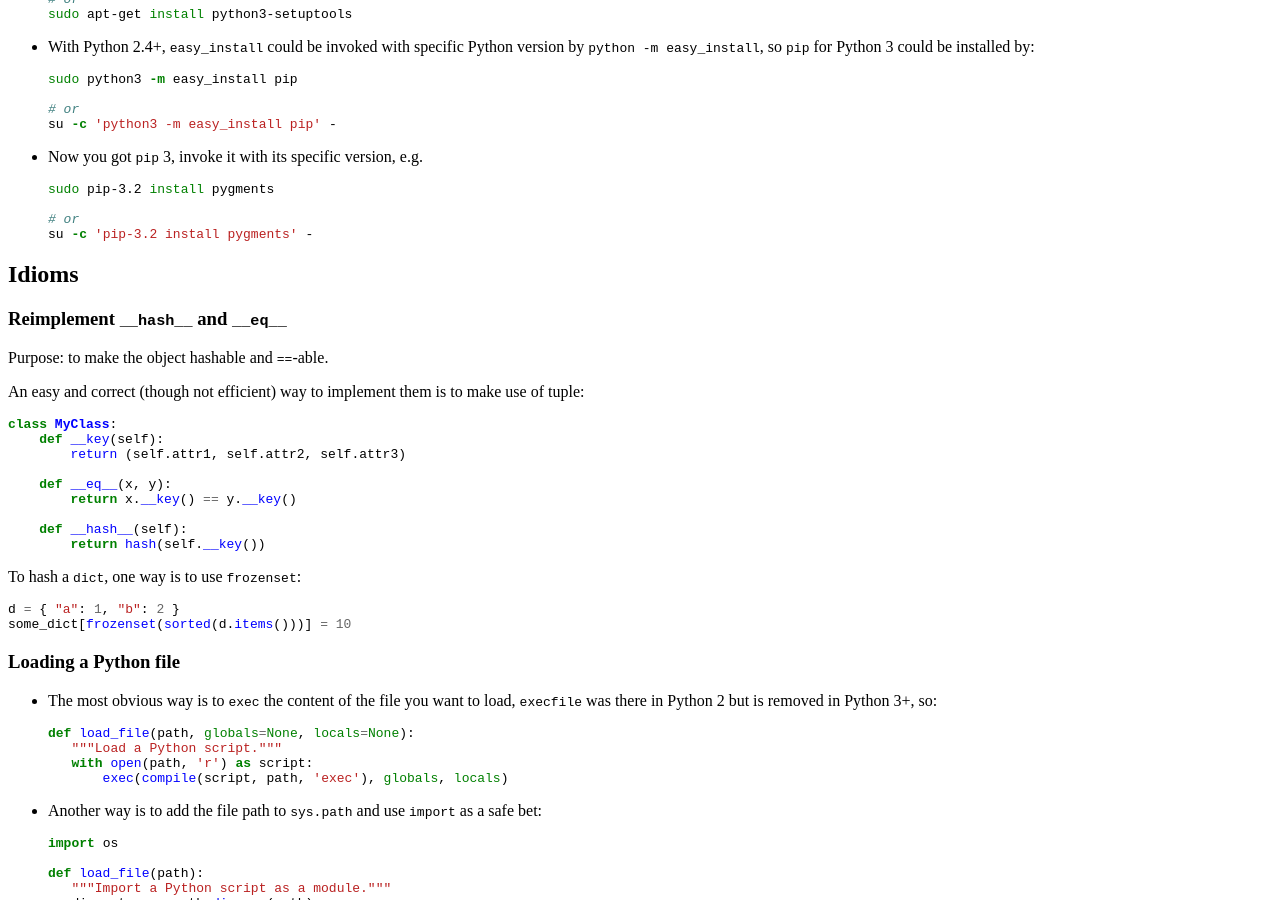
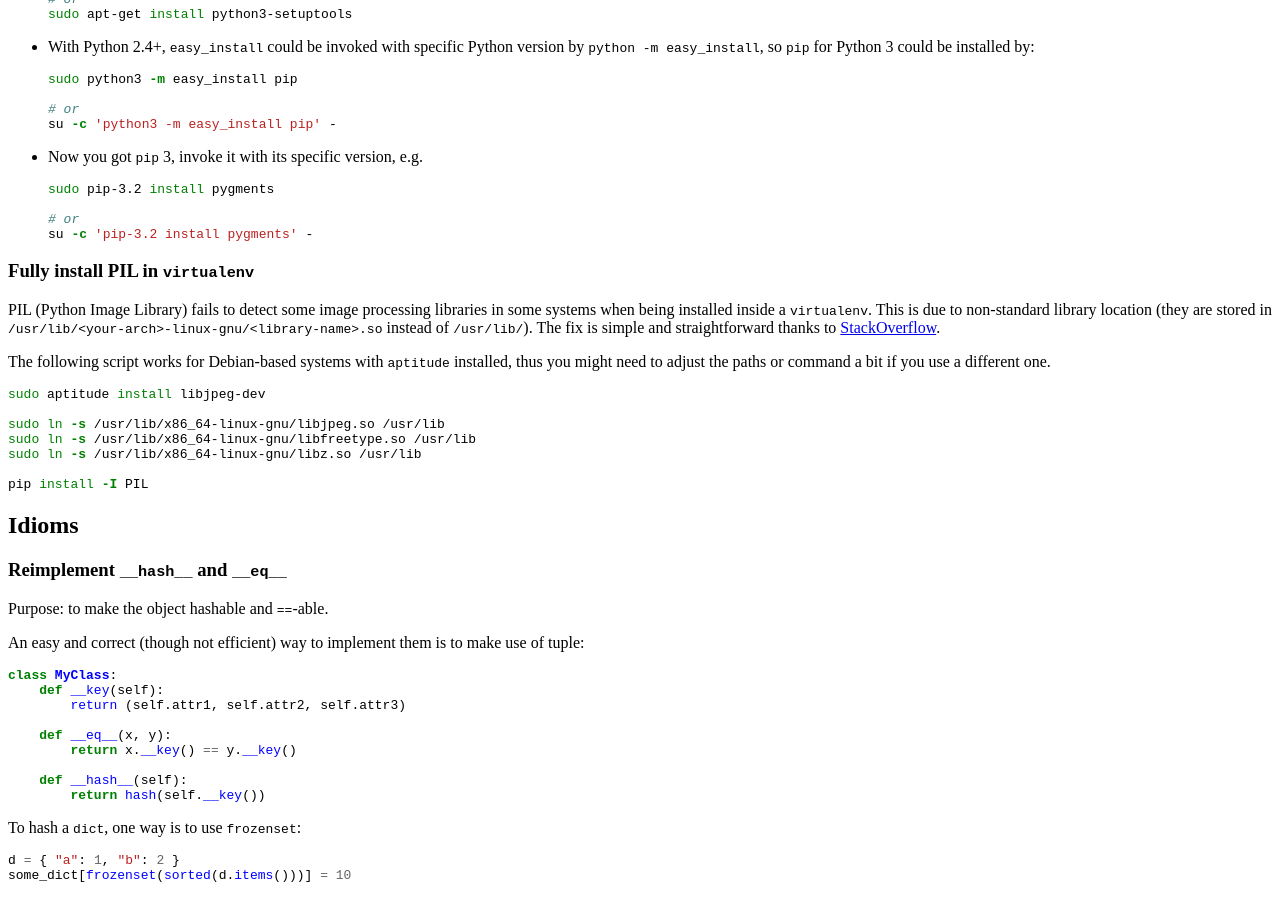
Before and after one commit to cmpitg/cmpitg.github.com, a Jekyll site: the page built from guides/python.md, in a window 1280 px wide and 900 px high, scrolled down 2068 px. Built offline with Jekyll 4.4.1, drawn with Linux system fonts in a browser that asks for light colours; Markdown is read by kramdown in place of the engine named in the settings; a script that is not in the unit is left out; comment, search, counter and statistics services are not loaded; some of the changed text lies outside the part shown.

Commit message:
Update Python guide: Fully install PIL in virtualenv

````diff
--- a/guides/python.md
+++ b/guides/python.md
@@ -159,6 +159,29 @@ From
   su -c 'pip-3.2 install pygments' -
   ```
 
+### Fully install PIL in `virtualenv` ###
+
+PIL (Python Image Library) fails to detect some image processing libraries in
+some systems when being installed inside a `virtualenv`.  This is due to
+non-standard library location (they are stored in
+`/usr/lib/<your-arch>-linux-gnu/<library-name>.so` instead of `/usr/lib/`).
+The fix is simple and straightforward thanks to
+[StackOverflow](http://goo.gl/NOZtUu).
+
+The following script works for Debian-based systems with `aptitude` installed,
+thus you might need to adjust the paths or command a bit if you use a
+different one.
+
+```sh
+sudo aptitude install libjpeg-dev
+
+sudo ln -s /usr/lib/x86_64-linux-gnu/libjpeg.so /usr/lib
+sudo ln -s /usr/lib/x86_64-linux-gnu/libfreetype.so /usr/lib
+sudo ln -s /usr/lib/x86_64-linux-gnu/libz.so /usr/lib
+
+pip install -I PIL
+```
+
 ## Idioms
 
 ### Reimplement `__hash__` and `__eq__`
````
Also changed, not shown: other parts of guides/python.md (+1 -1 lines).
